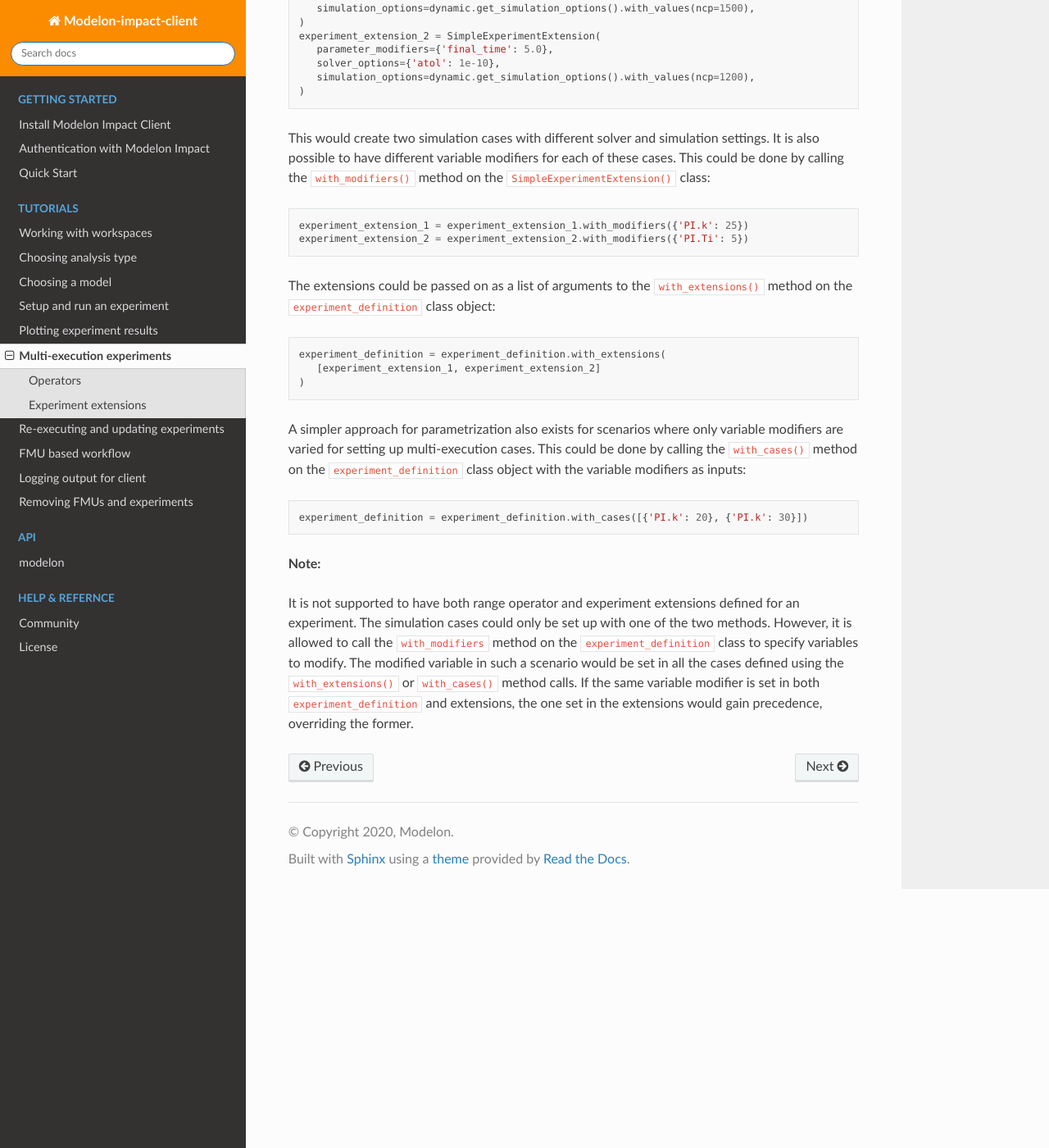
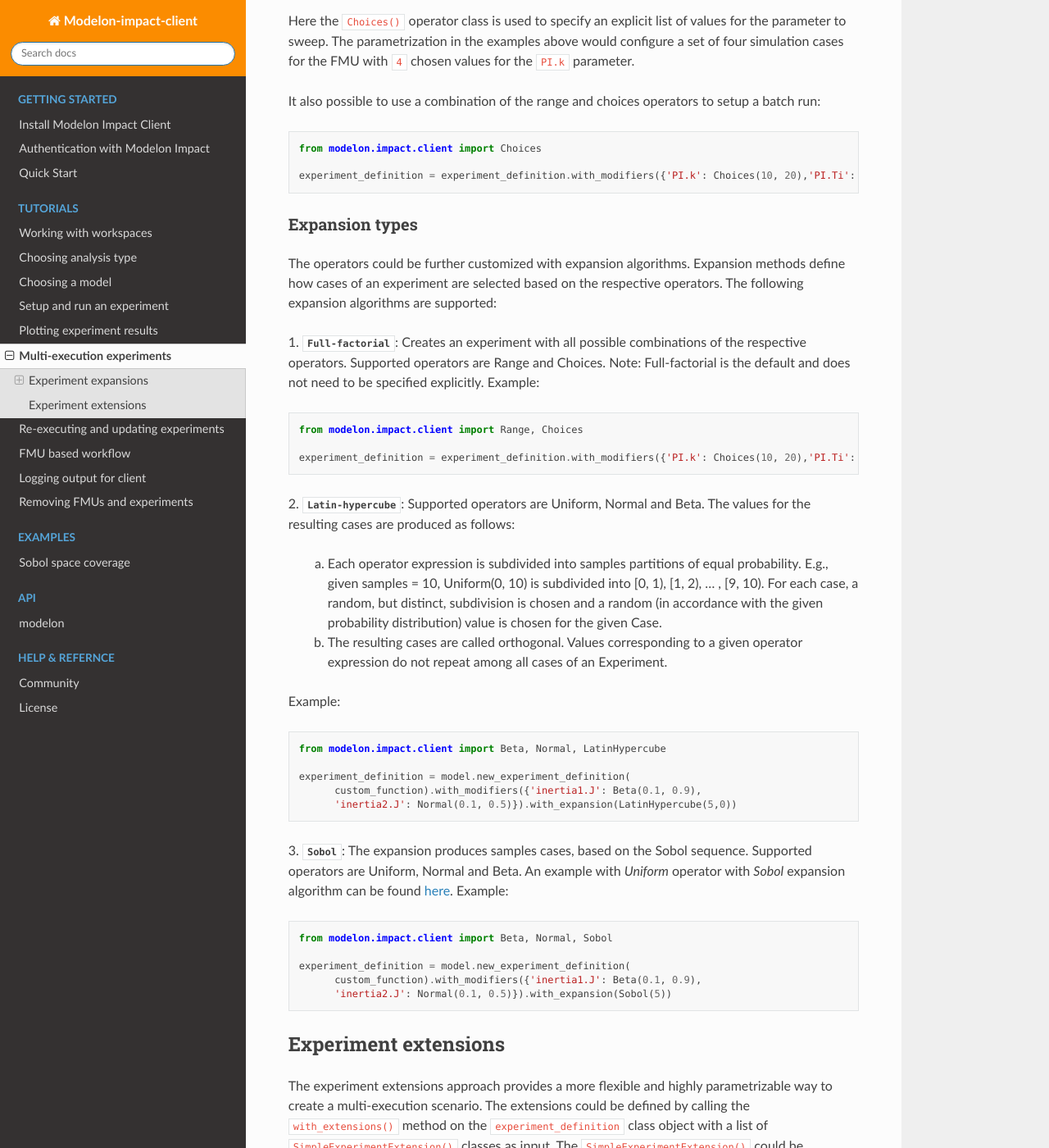
Before and after one commit to modelon-community/impact-client-python, a Sphinx documentation site: the page built from docs/source/multi_execution_experiments.rst, in a window 1280 px wide and 1400 px high, scrolled down 1397 px. Shown: the whole window at 82% size. Built offline with Sphinx 7.4.7 and the Read the Docs theme 2.0.0, drawn with Linux system fonts in a browser that asks for light colours; some of the changed text lies outside the part shown.

Commit message:
fix: added docs for expansion alorithms

```diff
--- a/docs/source/multi_execution_experiments.rst
+++ b/docs/source/multi_execution_experiments.rst
@@ -3,15 +3,40 @@ Multi-execution experiments
 
 *This tutorial covers different ways to setup a series of simulations.*
 
+Multi-execution experiments include a set of simulation cases with different
+parametrization that can be executed in parallel. All cases in a multi-execution
+experiment refer to the same model but may be structurally
+different if structural model parameters are changed between the cases.
+The multi-execution framework automatically determines if several model
+compilations are required for the execution.
 
-Following either of the approaches listed below, the experiment definition can be modified to
+Multi-execution experiments can be setup either:
+
+1. declaratively via :ref:`expansions <Experiment expansions>`. This involves using
+a set of predefined operators along with corresponding expansion algorithms to generate the cases.
+
+2. explicitly by defining individual cases via :ref:`definition extensions<Experiment extensions>`.
+
+Following either of the approaches, the experiment definition can be modified to
 set up a series of simulations
+
+Experiment expansions
+^^^^^^^^^^^^^^^^^^^^^
 
 Operators
 ---------
 
-Operators can be used to create multi-execution experiments. Here is an example
-where an experiment definition (see :ref:`Setting up an experiment <Setting up an experiment>`
+Operators can be used to create multi-execution experiments. There are multiple operator types available:
+
+   1. :class:`Choices<.modelon.impact.client.experiment_definition.operators.Choices>`
+   2. :class:`Range<.modelon.impact.client.experiment_definition.operators.Range>`
+   3. Distributions - The following distributions are supported:-
+
+      a. :class:`Uniform<.modelon.impact.client.experiment_definition.operators.Uniform>`
+      b. :class:`Normal<.modelon.impact.client.experiment_definition.operators.Normal>`
+      c. :class:`Beta<.modelon.impact.client.experiment_definition.operators.Beta>`
+
+Here is an example where an experiment definition (see :ref:`Setting up an experiment <Setting up an experiment>`
 section for base setup of experiments) is augmented to execute multiple cases::
 
    from modelon.impact.client import Range
@@ -37,8 +62,51 @@ It also possible to use a combination of the range and choices operators to setu
 
    experiment_definition = experiment_definition.with_modifiers({'PI.k': Choices(10, 20),'PI.Ti': Range(10, 100, 3)})
 
+Expansion types
+---------------
+
+The operators could be further customized with expansion algorithms. Expansion methods define
+how cases of an experiment are selected based on the respective operators. The following expansion
+algorithms are supported:
+
+1. :class:`Full-factorial<.modelon.impact.client.experiment_definition.expansion.FullFactorial>`: Creates
+an experiment with all possible combinations of the respective operators. Supported operators are Range and Choices.
+Note: Full-factorial is the default and does not need to be specified explicitly. Example::
+
+   from modelon.impact.client import Range, Choices
+
+   experiment_definition = experiment_definition.with_modifiers({'PI.k': Choices(10, 20),'PI.Ti': Range(10, 100, 3)})
+
+2. :class:`Latin-hypercube<.modelon.impact.client.experiment_definition.expansion.LatinHypercube>`: Supported
+operators are Uniform, Normal and Beta. The values for the resulting cases are produced as follows:
+
+   a. Each operator expression is subdivided into samples partitions of equal probability. E.g.,
+      given samples = 10, Uniform(0, 10) is subdivided into [0, 1), [1, 2), … , [9, 10). For each case, a random,
+      but distinct, subdivision is chosen and a random (in accordance with the given probability distribution)
+      value is chosen for the given Case.
+   b. The resulting cases are called orthogonal. Values corresponding to a given operator expression do not
+      repeat among all cases of an Experiment.
+
+Example::
+
+   from modelon.impact.client import Beta, Normal, LatinHypercube
+
+   experiment_definition = model.new_experiment_definition(
+         custom_function).with_modifiers({'inertia1.J': Beta(0.1, 0.9),
+         'inertia2.J': Normal(0.1, 0.5)}).with_expansion(LatinHypercube(5,0))
+
+3. :class:`Sobol<.modelon.impact.client.experiment_definition.expansion.Sobol>`: The expansion produces samples
+cases, based on the Sobol sequence. Supported operators are Uniform, Normal and Beta. An example with `Uniform`
+operator with `Sobol` expansion algorithm can be found :ref:`here<Sobol space coverage>`. Example::
+
+   from modelon.impact.client import Beta, Normal, Sobol
+
+   experiment_definition = model.new_experiment_definition(
+         custom_function).with_modifiers({'inertia1.J': Beta(0.1, 0.9),
+         'inertia2.J': Normal(0.1, 0.5)}).with_expansion(Sobol(5))
+
 Experiment extensions
----------------------
+^^^^^^^^^^^^^^^^^^^^^
 
 The experiment extensions approach provides a more flexible and highly parametrizable way to create a multi-execution scenario.
 The extensions could be defined by calling the ``with_extensions()`` method on the ``experiment_definition``
--- a/docs/source/spelling_wordlist.txt
+++ b/docs/source/spelling_wordlist.txt
@@ -16,3 +16,5 @@ modelon
 FMU
 matchings
 programmatically
+Sobol
+declaratively
```
Also changed, not shown: docs/source/index.rst (+7 -0 lines), docs/source/setup_run_experiment.rst (+7 -2 lines), docs/source/sobol_space_coverage.rst (added, +66 -0 lines), docs/source/images/sobol_space_coverage.svg (added), 2 other files.
